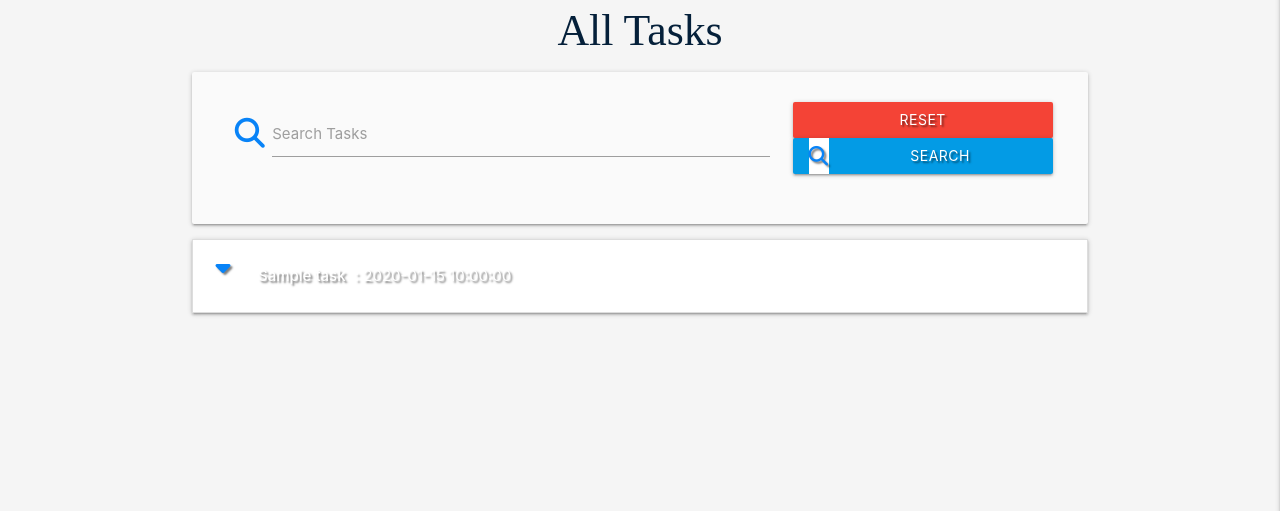
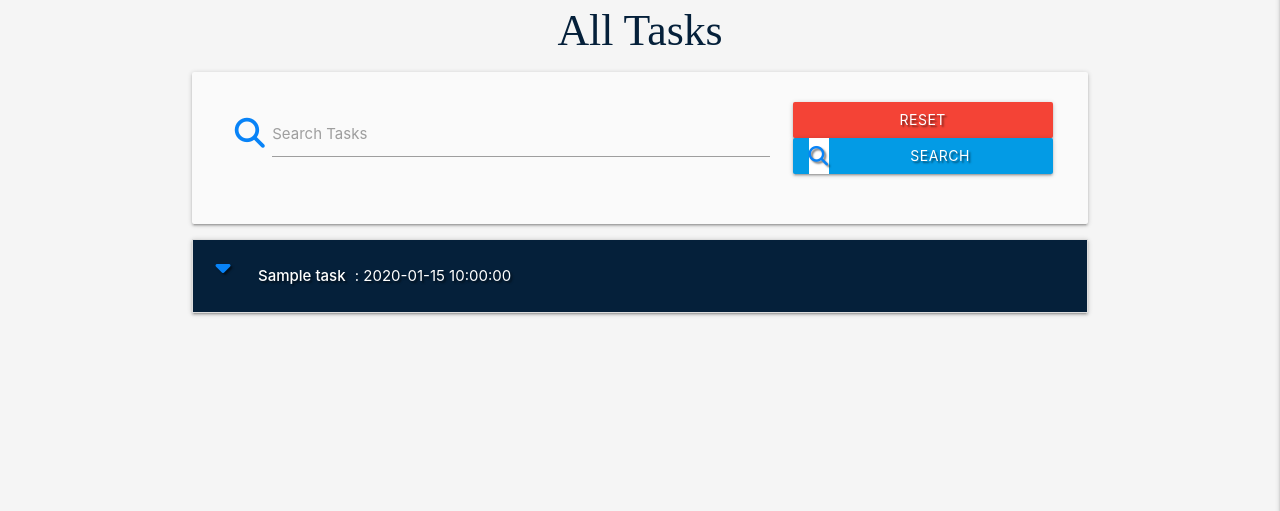
Before and after one commit to Laidybird/Notemanager, a Flask app: page /search in a window 1280 px wide. Shown: the part 215-726 px from the top of the page. Run offline with Flask 2, Linux system fonts and the light colour scheme; a database or web service that is not in the repository returns one stand-in record (values such as "Sample title"); some libraries are stand-ins or nearby versions.

Commit message:
Adding a background color to the colapsible

```diff
--- a/static/css/style.css
+++ b/static/css/style.css
@@ -29,7 +29,10 @@ i {
 }
 .collapsible {
   background-color: #d8dee4;
-  color:#05203a;
+
+}
+.collapsible-header {
+  background-color: #05203a;
 }
 .btn-large {
   background-color: #05203a;
```
